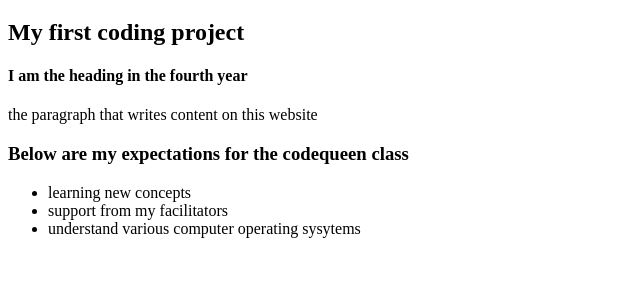
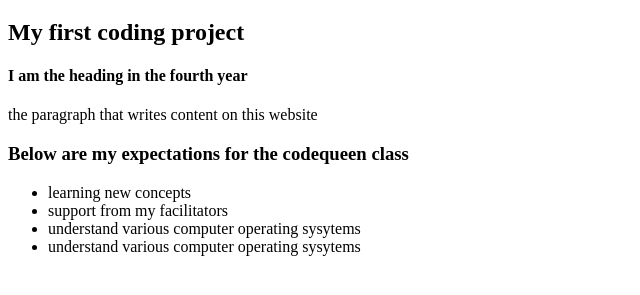
Before and after one commit to NissiDestiny/nissicodequeen, a plain HTML site: page index.html in a window 1280 px wide. Shown: the part 61-356 px from the top of the page, without its empty margins (0-640 px from the left). Drawn offline with Linux system fonts and the light colour scheme.

Commit message:
code
my work

```diff
--- a/index.html
+++ b/index.html
@@ -13,6 +13,7 @@
             <li>learning new concepts</li>
             <li>support from my facilitators</li>
             <li>understand various computer operating sysytems</li>
+            <li>understand various computer operating sysytems</li>
 
         </ul>
     </body>
```
